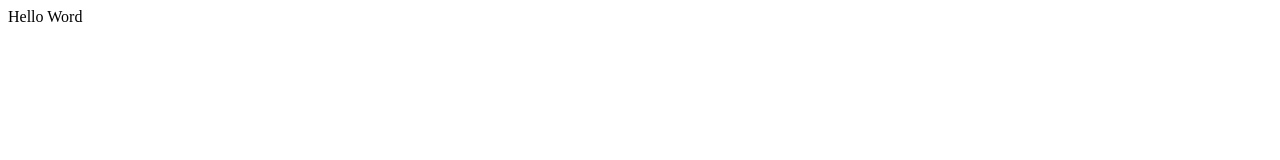
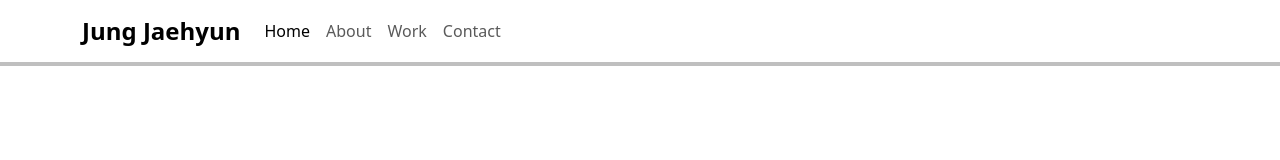
Before and after one commit to Selinadita/StudyCase-PortFolio, a plain HTML site: page index.html in a window 1280 px wide. Drawn offline with nearby package versions, Linux system fonts and the light colour scheme.

Commit message:
add.navbar

```diff
--- a/index.html
+++ b/index.html
@@ -5,15 +5,38 @@
     <meta charset="UTF-8">
     <meta name="viewport" content="width=device-width, initial-scale=1.0">
     <title>Portfolio</title>
-    <script src="https://cdn.jsdelivr.net/npm/bootstrap@5.3.3/dist/js/bootstrap.bundle.min.js" integrity="sha384-YvpcrYf0tY3lHB60NNkmXc5s9fDVZLESaAA55NDzOxhy9GkcIdslK1eN7N6jIeHz" crossorigin="anonymous"></script>
+    <link href="https://cdn.jsdelivr.net/npm/bootstrap@5.3.3/dist/css/bootstrap.min.css" rel="stylesheet" integrity="sha384-QWTKZyjpPEjISv5WaRU9OFeRpok6YctnYmDr5pNlyT2bRjXh0JMhjY6hW+ALEwIH" crossorigin="anonymous">
     <link rel="stylesheet" href="style.css">
 </head>
 
 <body>
-    Hello Word
+    <nav class="navbar navbar-expand-lg">
+        <div class="container">
+            <a class="navbar-brand fs-4 fw-bold" href="#">Jung Jaehyun</a>
+            <button class="navbar-toggler" type="button" data-bs-toggle="collapse" data-bs-target="#navbarNav" aria-controls="navbarNav" aria-expanded="false" aria-label="Toggle navigation">
+            <span class="navbar-toggler-icon"></span>
+          </button>
+            <div class="collapse navbar-collapse" id="navbarNav">
+                <ul class="navbar-nav">
+                    <li class="nav-item">
+                        <a class="nav-link active" aria-current="page" href="#">Home</a>
+                    </li>
+                    <li class="nav-item">
+                        <a class="nav-link" href="#">About</a>
+                    </li>
+                    <li class="nav-item">
+                        <a class="nav-link" href="#">Work</a>
+                    </li>
+                    <li class="nav-item">
+                        <a class="nav-link" href="#">Contact</a>
+                    </li>
+                </ul>
+            </div>
+        </div>
+    </nav>
+    <script src="https://cdn.jsdelivr.net/npm/bootstrap@5.3.3/dist/js/bootstrap.bundle.min.js" integrity="sha384-YvpcrYf0tY3lHB60NNkmXc5s9fDVZLESaAA55NDzOxhy9GkcIdslK1eN7N6jIeHz" crossorigin="anonymous"></script>
     <script src="https://cdn.jsdelivr.net/npm/@popperjs/core@2.11.8/dist/umd/popper.min.js" integrity="sha384-I7E8VVD/ismYTF4hNIPjVp/Zjvgyol6VFvRkX/vR+Vc4jQkC+hVqc2pM8ODewa9r" crossorigin="anonymous"></script>
     <script src="https://cdn.jsdelivr.net/npm/bootstrap@5.3.3/dist/js/bootstrap.min.js" integrity="sha384-0pUGZvbkm6XF6gxjEnlmuGrJXVbNuzT9qBBavbLwCsOGabYfZo0T0to5eqruptLy" crossorigin="anonymous"></script>
-    <script src="https://code.jquery.com/jquery-3.7.1.js" integrity="sha256-eKhayi8LEQwp4NKxN+CfCh+3qOVUtJn3QNZ0TciWLP4=" crossorigin="anonymous"></script>
     <script src="main.js"></script>
 
 </body>
--- a/style.css
+++ b/style.css
@@ -0,0 +1,4 @@
+.navbar {
+    background-color: white;
+    box-shadow: 0 0 0 4px rgba(0, 0, 0, 0.25);
+}
```
Also changed, not shown: img/aktor.jpg (added), img/aktor2.jpg (added), img/foto1.jpg (added), img/model.jpg (added).
